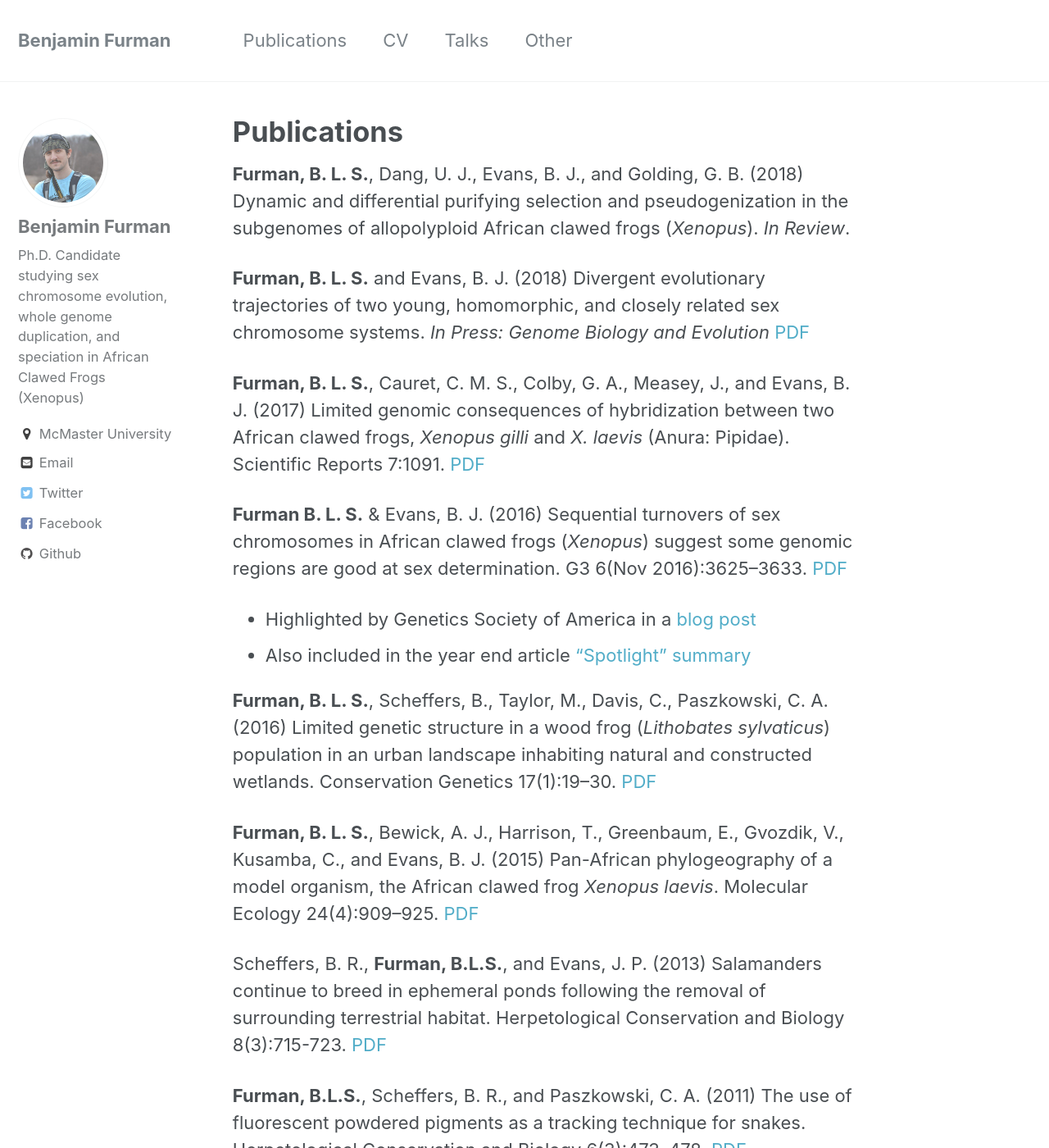
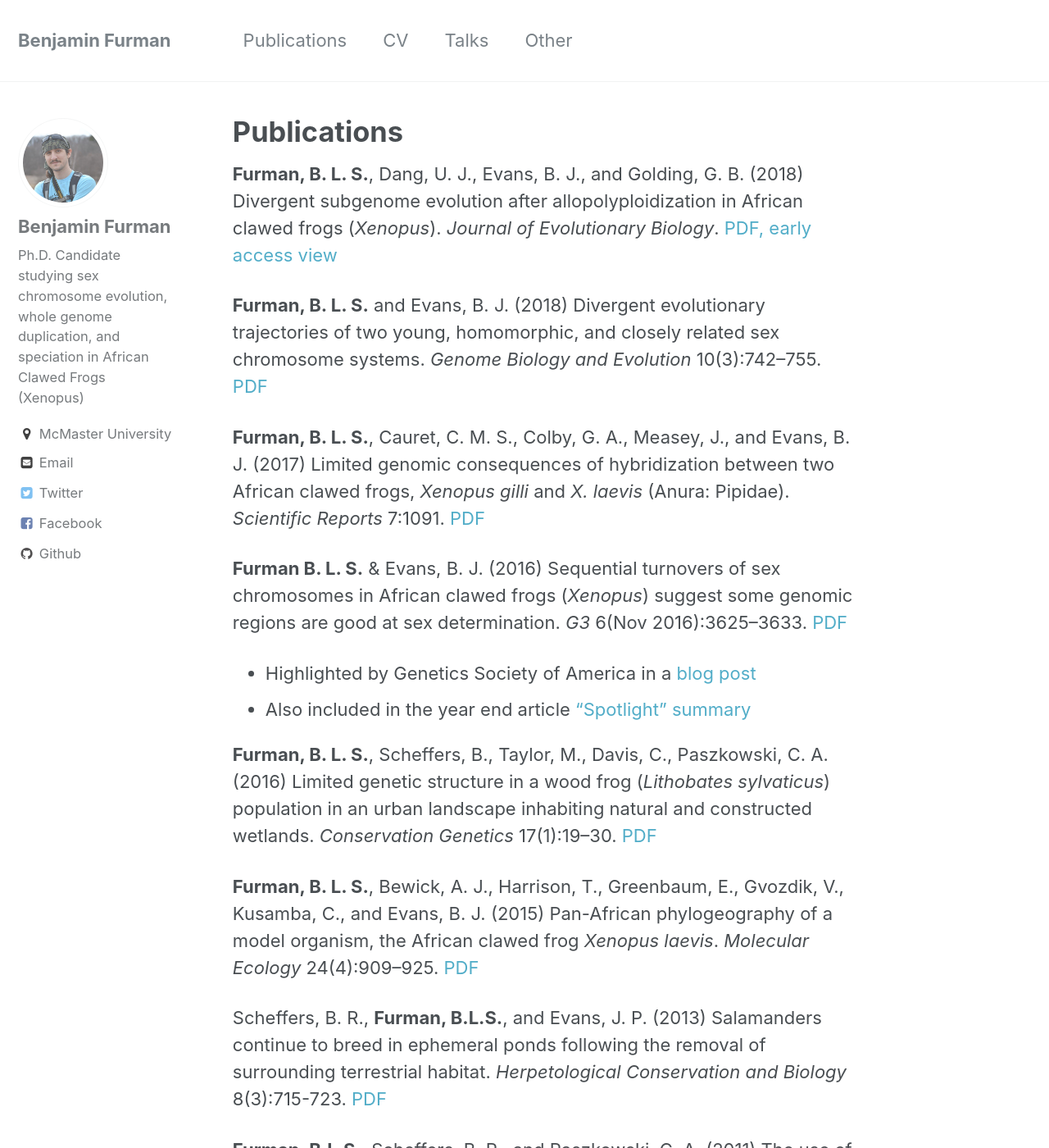
Before and after one commit to benjaminfurman/benjaminfurman.github.io, a Jekyll site: the page built from _pages/publications.md, in a window 1280 px wide and 1400 px high. Shown: the whole window at 82% size. Built offline with Jekyll 4.4.1, drawn with Linux system fonts in a browser that asks for light colours; some of the changed text lies outside the part shown.

Commit message:
new link for new paper

```diff
--- a/_pages/publications.md
+++ b/_pages/publications.md
@@ -3,23 +3,23 @@ title: Publications
 layout: single
 ---
 
-**Furman, B. L. S.**, Dang, U. J., Evans, B. J., and Golding, G. B. (2018) Dynamic and differential purifying selection and pseudogenization in the subgenomes of allopolyploid African clawed frogs (*Xenopus*). *In Review*.
+**Furman, B. L. S.**, Dang, U. J., Evans, B. J., and Golding, G. B. (2018) Divergent subgenome evolution after allopolyploidization in African clawed frogs (*Xenopus*). *Journal of Evolutionary Biology*. [PDF, early access view](/assets/papers/JEB-earlyAccept.pdf)
 
-**Furman, B. L. S.** and Evans, B. J. (2018) Divergent evolutionary trajectories of two young, homomorphic, and closely related sex chromosome systems. *In Press: Genome Biology and Evolution* [PDF](/assets/papers/Furman_Evans_GBE2018-All.pdf)
+**Furman, B. L. S.** and Evans, B. J. (2018) Divergent evolutionary trajectories of two young, homomorphic, and closely related sex chromosome systems. *Genome Biology and Evolution* 10(3):742--755. [PDF](/assets/papers/Furman_Evans_GBE2018-All.pdf)
 
-**Furman, B. L. S.**, Cauret, C. M. S., Colby, G. A., Measey, J., and Evans, B. J. (2017) Limited genomic consequences of hybridization between two African clawed frogs, *Xenopus gilli* and *X. laevis* (Anura: Pipidae). Scientific Reports 7:1091. [PDF](/assets/papers/Furmanetal_2017_SciRepts.pdf)
+**Furman, B. L. S.**, Cauret, C. M. S., Colby, G. A., Measey, J., and Evans, B. J. (2017) Limited genomic consequences of hybridization between two African clawed frogs, *Xenopus gilli* and *X. laevis* (Anura: Pipidae). *Scientific Reports* 7:1091. [PDF](/assets/papers/Furmanetal_2017_SciRepts.pdf)
 
-**Furman B. L. S.** & Evans, B. J. (2016) Sequential turnovers of sex chromosomes in African clawed frogs (*Xenopus*) suggest some genomic regions are good at sex determination. G3 6(Nov 2016):3625--3633. [PDF](/assets/papers/Furman_Evans_2016_G3_JournalVersion_wSupp.pdf)
+**Furman B. L. S.** & Evans, B. J. (2016) Sequential turnovers of sex chromosomes in African clawed frogs (*Xenopus*) suggest some genomic regions are good at sex determination. *G3* 6(Nov 2016):3625--3633. [PDF](/assets/papers/Furman_Evans_2016_G3_JournalVersion_wSupp.pdf)
 
 
 * Highlighted by Genetics Society of America in a [blog post](http://genestogenomes.org/sex-chromosome-turnover-in-frogs-hints-at-evolutionary-patterns/)
 * Also included in the year end article ["Spotlight" summary](http://genestogenomes.org/2016-g3-genesgenomesgenetics-spotlight/)
 
 
-**Furman, B. L. S.**, Scheffers, B., Taylor, M., Davis, C., Paszkowski, C. A. (2016) Limited genetic structure in a wood frog (*Lithobates sylvaticus*) population in an urban landscape inhabiting natural and constructed wetlands. Conservation Genetics 17(1):19--30. [PDF](/assets/papers/ConGen2015.pdf)
+**Furman, B. L. S.**, Scheffers, B., Taylor, M., Davis, C., Paszkowski, C. A. (2016) Limited genetic structure in a wood frog (*Lithobates sylvaticus*) population in an urban landscape inhabiting natural and constructed wetlands. *Conservation Genetics* 17(1):19--30. [PDF](/assets/papers/ConGen2015.pdf)
 
-**Furman, B. L. S.**, Bewick, A. J., Harrison, T., Greenbaum, E., Gvozdik, V., Kusamba, C., and Evans, B. J. (2015) Pan-African phylogeography of a model organism, the African clawed frog *Xenopus laevis*. Molecular Ecology 24(4):909–925. [PDF](/assets/papers/furmanetal2015.pdf)
+**Furman, B. L. S.**, Bewick, A. J., Harrison, T., Greenbaum, E., Gvozdik, V., Kusamba, C., and Evans, B. J. (2015) Pan-African phylogeography of a model organism, the African clawed frog *Xenopus laevis*. *Molecular Ecology* 24(4):909–925. [PDF](/assets/papers/furmanetal2015.pdf)
 
-Scheffers, B. R., **Furman, B.L.S.**, and Evans, J. P. (2013) Salamanders continue to breed in ephemeral ponds following the removal of surrounding terrestrial habitat. Herpetological Conservation and Biology 8(3):715-723. [PDF](/assets/papers/scheffers2013.pdf)
+Scheffers, B. R., **Furman, B.L.S.**, and Evans, J. P. (2013) Salamanders continue to breed in ephemeral ponds following the removal of surrounding terrestrial habitat. *Herpetological Conservation and Biology* 8(3):715-723. [PDF](/assets/papers/scheffers2013.pdf)
 
-**Furman, B.L.S.**, Scheffers, B. R., and Paszkowski, C. A. (2011) The use of fluorescent powdered pigments as a tracking technique for snakes. Herpetological Conservation and Biology 6(3):473–478. [PDF](/assets/papers/furman2011_herpconbio.pdf)
+**Furman, B.L.S.**, Scheffers, B. R., and Paszkowski, C. A. (2011) The use of fluorescent powdered pigments as a tracking technique for snakes. *Herpetological Conservation and Biology* 6(3):473–478. [PDF](/assets/papers/furman2011_herpconbio.pdf)
```
